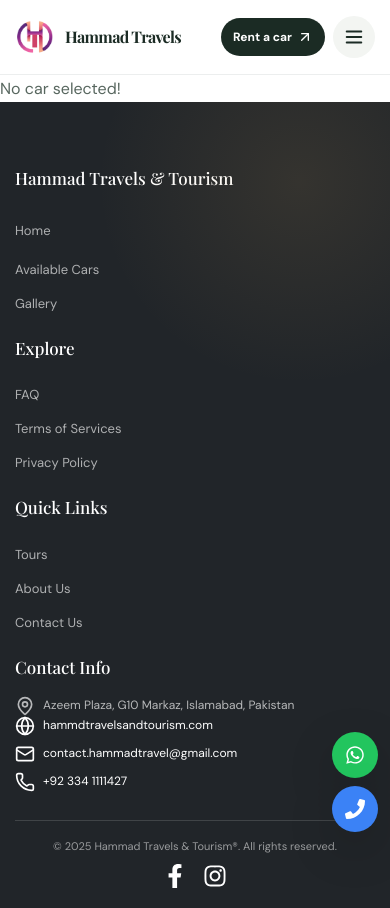
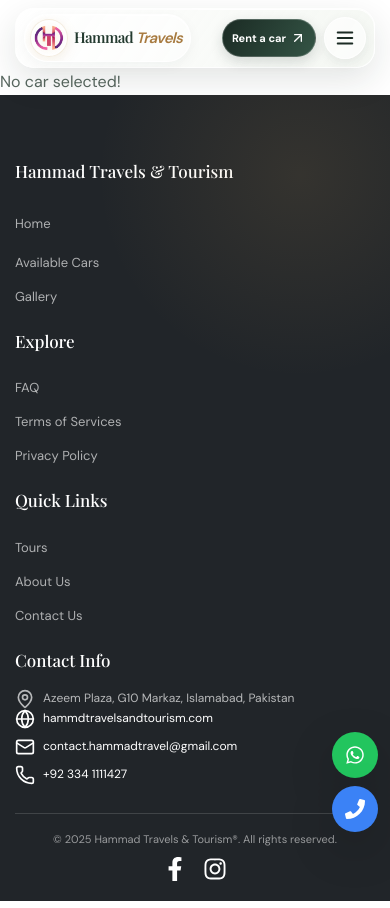
Before and after one commit to Azharelahi/hammad-travels, a React (Create React App) app: page /hire-details in a window 390 px wide. Shown: the top 908 px of the page. Built offline with nearby package versions, Linux system fonts and the light colour scheme; a web font is replaced by a local one.

Commit message:
feat: Revamp Header component with new branding and enhanced styles

```diff
--- a/src/components/layout/Header/Header.jsx
+++ b/src/components/layout/Header/Header.jsx
@@ -22,7 +22,12 @@ const Header = () => {
         <Navbar expand="lg" className="p-0">
           <Navbar.Brand as={NavLink} to="/" className="brand-link">
             <img className="logo-img" src={img} alt="" />
-            <span className="logo">Hammad Travels</span>
+            <span className="brand-wordmark">
+              <span className="brand-name">
+                Hammad <span className="brand-accent">Travels</span>
+              </span>
+              <span className="brand-caption">TRAVEL &amp; TOURISM</span>
+            </span>
           </Navbar.Brand>
 
           <Navbar.Offcanvas
@@ -32,7 +37,12 @@ const Header = () => {
             onHide={() => setOpen(false)}
           >
             <Offcanvas.Header>
-              <span className="logo">Hammad Travels</span>
+              <span className="brand-wordmark">
+                <span className="brand-name">
+                  Hammad <span className="brand-accent">Travels</span>
+                </span>
+                <span className="brand-caption">TRAVEL &amp; TOURISM</span>
+              </span>
               <button
                 type="button"
                 className="mobile-menu-button"
--- a/src/components/layout/Header/header.css
+++ b/src/components/layout/Header/header.css
@@ -3,38 +3,103 @@
   top: 0;
   z-index: 1000;
   width: 100%;
-  padding: 12px 0;
-  background: rgba(255, 255, 255, 0.94);
-  border-bottom: 1px solid rgba(24, 45, 37, 0.08);
-  backdrop-filter: blur(18px);
-  -webkit-backdrop-filter: blur(18px);
+  padding: 12px 0 0;
+  background: transparent;
 }
 
 .header-section .navbar {
-  min-height: 58px;
+  min-height: 66px;
+  padding: 7px 12px !important;
+  background: linear-gradient(
+    125deg,
+    rgba(255, 255, 255, 0.9),
+    rgba(241, 245, 239, 0.76)
+  );
+  border: 1px solid rgba(255, 255, 255, 0.88);
+  border-radius: 22px;
+  box-shadow:
+    0 12px 34px rgba(27, 43, 36, 0.12),
+    inset 0 1px 0 rgba(255, 255, 255, 0.94);
+  backdrop-filter: blur(24px) saturate(170%);
+  -webkit-backdrop-filter: blur(24px) saturate(170%);
+  transition: box-shadow 220ms ease, border-color 220ms ease;
+}
+
+.header-section .navbar:hover {
+  border-color: rgba(255, 255, 255, 0.98);
+  box-shadow:
+    0 15px 38px rgba(27, 43, 36, 0.15),
+    inset 0 1px 0 rgba(255, 255, 255, 0.98);
 }
 
 .header-section .brand-link {
+  position: relative;
   display: inline-flex;
   align-items: center;
-  gap: 10px;
+  gap: 11px;
   margin: 0;
-  padding: 0;
+  padding: 4px 15px 4px 5px;
+  overflow: hidden;
+  background: rgba(255, 255, 255, 0.46);
+  border: 1px solid rgba(255, 255, 255, 0.82);
+  border-radius: 999px;
+  box-shadow:
+    0 4px 14px rgba(27, 43, 36, 0.045),
+    inset 0 1px 0 rgba(255, 255, 255, 0.9);
+  text-decoration: none;
+  transition: background 200ms ease, box-shadow 200ms ease;
+}
+
+.header-section .brand-link:hover {
+  background: rgba(255, 255, 255, 0.82);
+  box-shadow: 0 7px 20px rgba(27, 43, 36, 0.09);
 }
 
 .header-section .logo-img {
-  width: 46px;
-  height: 46px;
+  width: 48px;
+  height: 48px;
+  padding: 2px;
   object-fit: contain;
+  background: radial-gradient(circle, rgba(227, 200, 142, 0.2), rgba(255, 255, 255, 0.68) 70%);
+  border: 1px solid rgba(195, 154, 90, 0.18);
+  border-radius: 50%;
+  box-shadow: 0 3px 12px rgba(195, 154, 90, 0.14);
 }
 
-.header-section .logo {
-  color: var(--ink);
+.brand-wordmark {
+  display: flex;
+  flex-direction: column;
+  gap: 3px;
+}
+
+.brand-name {
+  color: #233a2f;
   font-family: var(--fontFamily1);
-  font-size: 19px;
+  font-size: 18px;
+  font-weight: 600;
+  letter-spacing: -0.65px;
+  line-height: 1;
+  white-space: nowrap;
+  transition: filter 200ms ease;
+}
+
+.brand-link:hover .brand-name {
+  filter: drop-shadow(0 2px 7px rgba(195, 154, 90, 0.24));
+}
+
+.brand-accent {
+  color: #a77a3f;
+  font-style: italic;
+  font-weight: 600;
+}
+
+.brand-caption {
+  color: #718078;
+  font-family: var(--fontFamily);
+  font-size: 8px;
   font-weight: 700;
-  letter-spacing: -0.7px;
-  white-space: nowrap;
+  letter-spacing: 2.25px;
+  line-height: 1;
 }
 
 .header-section .offcanvas {
@@ -78,20 +143,22 @@
   display: inline-flex;
   align-items: center;
   gap: 9px;
-  padding: 12px 17px;
+  padding: 12px 16px;
   color: #fff;
-  background: var(--ink);
+  background: linear-gradient(120deg, #1b2b24, #345445);
+  border: 1px solid rgba(255, 255, 255, 0.22);
   border-radius: 999px;
   font-size: 13px;
   font-weight: 700;
   text-decoration: none;
-  transition: background 180ms ease, transform 180ms ease;
+  box-shadow: 0 5px 13px rgba(27, 43, 36, 0.16);
+  transition: box-shadow 180ms ease, transform 180ms ease;
 }
 
 .header-cta:hover {
   color: #fff;
-  background: var(--accent-dark);
-  transform: translateY(-1px);
+  box-shadow: 0 8px 18px rgba(27, 43, 36, 0.24);
+  transform: translateY(-2px);
 }
 
 .mobile-menu-button {
@@ -101,14 +168,26 @@
   align-items: center;
   justify-content: center;
   color: var(--ink);
-  background: #f3f5f2;
-  border: 0;
+  background: rgba(255, 255, 255, 0.62);
+  border: 1px solid rgba(255, 255, 255, 0.88);
   border-radius: 50%;
+  box-shadow: 0 4px 12px rgba(27, 43, 36, 0.08);
+  cursor: pointer;
+  transition: background 180ms ease, transform 180ms ease;
+}
+
+.mobile-menu-button:hover {
+  background: #fff;
+  transform: translateY(-1px);
 }
 
 .header-section .offcanvas-header {
   padding: 22px;
   border-bottom: 1px solid var(--line);
+}
+
+.offcanvas .offcanvas-header .brand-name {
+  font-size: 20px;
 }
 
 .offcanvas .offcanvas-header .mobile-menu-button {
@@ -145,16 +224,32 @@
 
 @media (max-width: 575px) {
   .header-section {
-    padding: 8px 0;
+    padding-top: 8px;
+  }
+
+  .header-section .navbar {
+    min-height: 58px;
+    padding: 5px 8px !important;
+    border-radius: 19px;
   }
 
   .header-section .logo-img {
-    width: 40px;
-    height: 40px;
+    width: 42px;
+    height: 42px;
   }
 
-  .header-section .logo {
+  .header-section .brand-link {
+    gap: 8px;
+    padding-right: 10px;
+  }
+
+  .brand-name {
     font-size: 16px;
+  }
+
+  .brand-caption {
+    font-size: 7px;
+    letter-spacing: 1.8px;
   }
 
   .header-cta {
@@ -165,5 +260,59 @@
 
   .header-actions {
     gap: 8px;
+    flex-shrink: 0;
+  }
+
+  .header-cta {
+    white-space: nowrap;
   }
 }
+
+@media (max-width: 400px) {
+  .header-section .brand-link {
+    gap: 6px;
+    padding-right: 8px;
+  }
+
+  .header-section .logo-img {
+    width: 38px;
+    height: 38px;
+  }
+
+  .brand-caption {
+    display: none;
+  }
+
+  .brand-name {
+    font-size: 15px;
+  }
+
+  .header-cta {
+    gap: 4px;
+    padding: 10px 9px;
+    font-size: 11px;
+  }
+}
+
+@media (max-width: 360px) {
+  .header-cta span {
+    display: none;
+  }
+
+  .header-cta {
+    width: 38px;
+    height: 38px;
+    justify-content: center;
+    padding: 0;
+  }
+}
+
+@media (prefers-reduced-motion: reduce) {
+  .header-section .navbar,
+  .header-section .brand-link,
+  .brand-name,
+  .header-cta,
+  .mobile-menu-button {
+    transition: none;
+  }
+}
```
